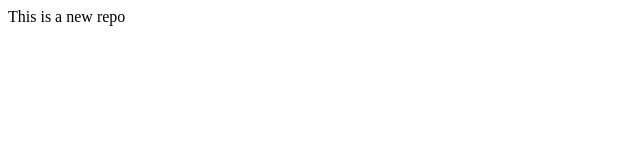
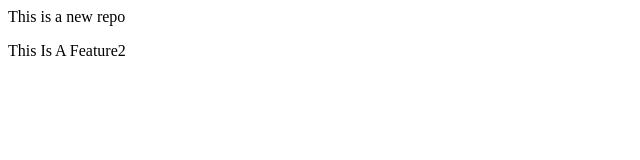
Before and after one commit to akashchaurasiya1999/localrepo, a plain HTML site: page index.html in a window 1280 px wide. Shown: the whole page, without its empty margins (0-640 px from the left). Drawn offline with Linux system fonts and the light colour scheme.

Commit message:
Add new feature

```diff
--- a/index.html
+++ b/index.html
@@ -1 +1,2 @@
 <p>This is a new repo</p>
+<p>This Is A Feature2</p>
```
